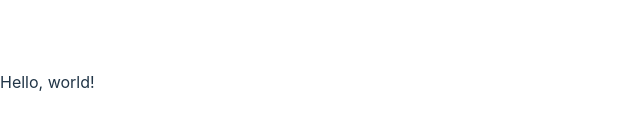
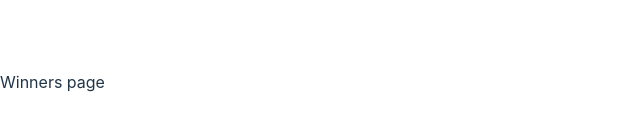
Before and after one commit to Alisatonks/async-race, a React (Vite) app in the folder Async-race-react/: page /winners in a window 1280 px wide. Shown: the part 318-448 px from the top of the page, without its empty margins (0-640 px from the left). Built offline with nearby package versions, Linux system fonts and the light colour scheme.

Commit message:
feat: add routing

```diff
--- a/Async-race-react/package.json
+++ b/Async-race-react/package.json
@@ -12,7 +12,8 @@
   "dependencies": {
     "eslint-config-airbnb-typescript": "^18.0.0",
     "react": "^18.2.0",
-    "react-dom": "^18.2.0"
+    "react-dom": "^18.2.0",
+    "react-router-dom": "^6.22.3"
   },
   "devDependencies": {
     "@types/react": "^18.2.66",
--- a/Async-race-react/src/App.tsx
+++ b/Async-race-react/src/App.tsx
@@ -1,5 +1,18 @@
+import { BrowserRouter, Route, Routes } from 'react-router-dom';
+import GaragePage from './pages/Garage';
+import WinnersPage from './pages/Winners';
+import ErrorPage from './pages/Error';
+
 function App() {
-  return <div>Hello, world!</div>;
+  return (
+    <BrowserRouter>
+      <Routes>
+        <Route path="/" element={<GaragePage />} />
+        <Route path="winners" element={<WinnersPage />} />
+        <Route path="*" element={<ErrorPage />} />
+      </Routes>
+    </BrowserRouter>
+  );
 }
 
 export default App;
--- /dev/null
+++ b/Async-race-react/src/pages/Error.tsx
@@ -0,0 +1,3 @@
+export default function ErrorPage() {
+  return <div>Error page</div>;
+}
--- /dev/null
+++ b/Async-race-react/src/pages/Garage.tsx
@@ -0,0 +1,3 @@
+export default function GaragePage() {
+  return <div>Garage page</div>;
+}
--- /dev/null
+++ b/Async-race-react/src/pages/Winners.tsx
@@ -0,0 +1,3 @@
+export default function WinnersPage() {
+  return <div>Winners page</div>;
+}
```
Also changed, not shown: 1 other file (tests, documents, lock files or other folders).
